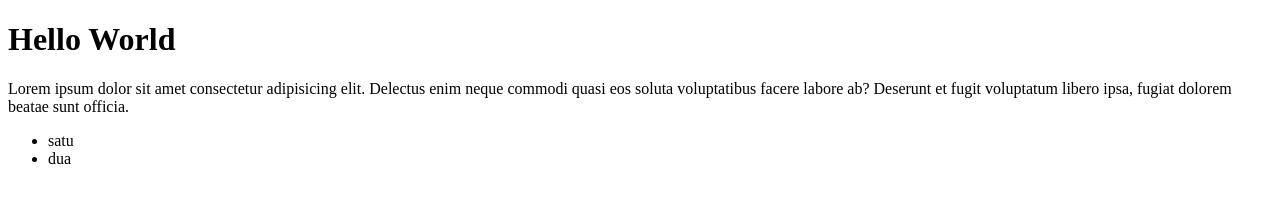
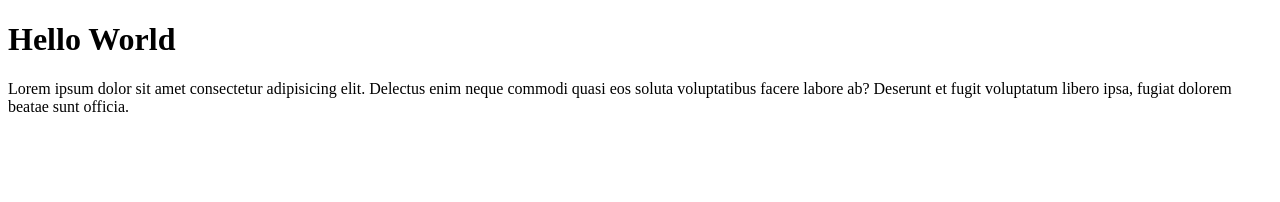
Before and after one commit to IrfanTamTomo/wpu-git-test-2, a plain HTML site: page index.html in a window 1280 px wide. Drawn offline with Linux system fonts and the light colour scheme.

Commit message:
menghapus list

```diff
--- a/index.html
+++ b/index.html
@@ -8,8 +8,5 @@
 <body>
     <h1>Hello World</h1>
     <p>Lorem ipsum dolor sit amet consectetur adipisicing elit. Delectus enim neque commodi quasi eos soluta voluptatibus facere labore ab? Deserunt et fugit voluptatum libero ipsa, fugiat dolorem beatae sunt officia.</p>
-    <ul>
-        <li>satu</li><li>dua</li>
-    </ul>
 </body>
 </html>
```
